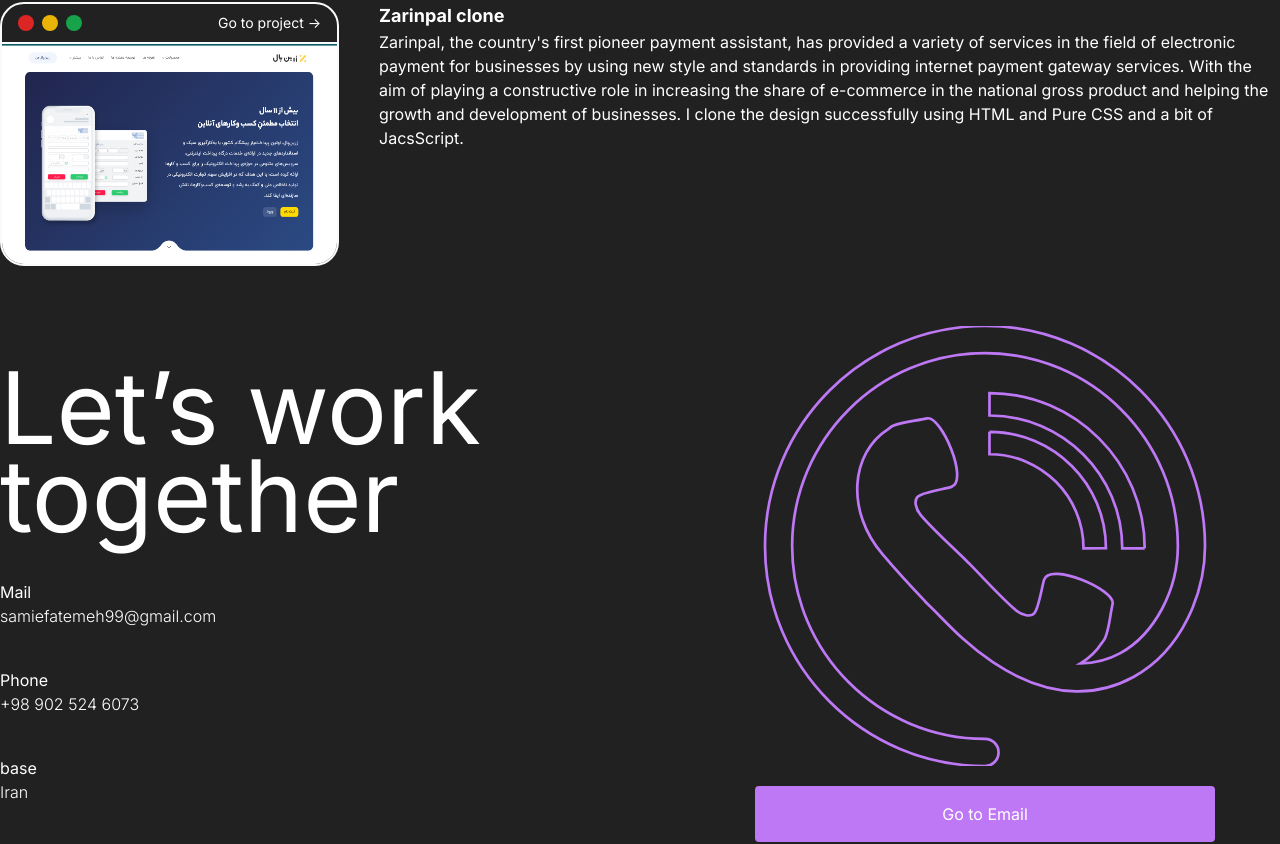
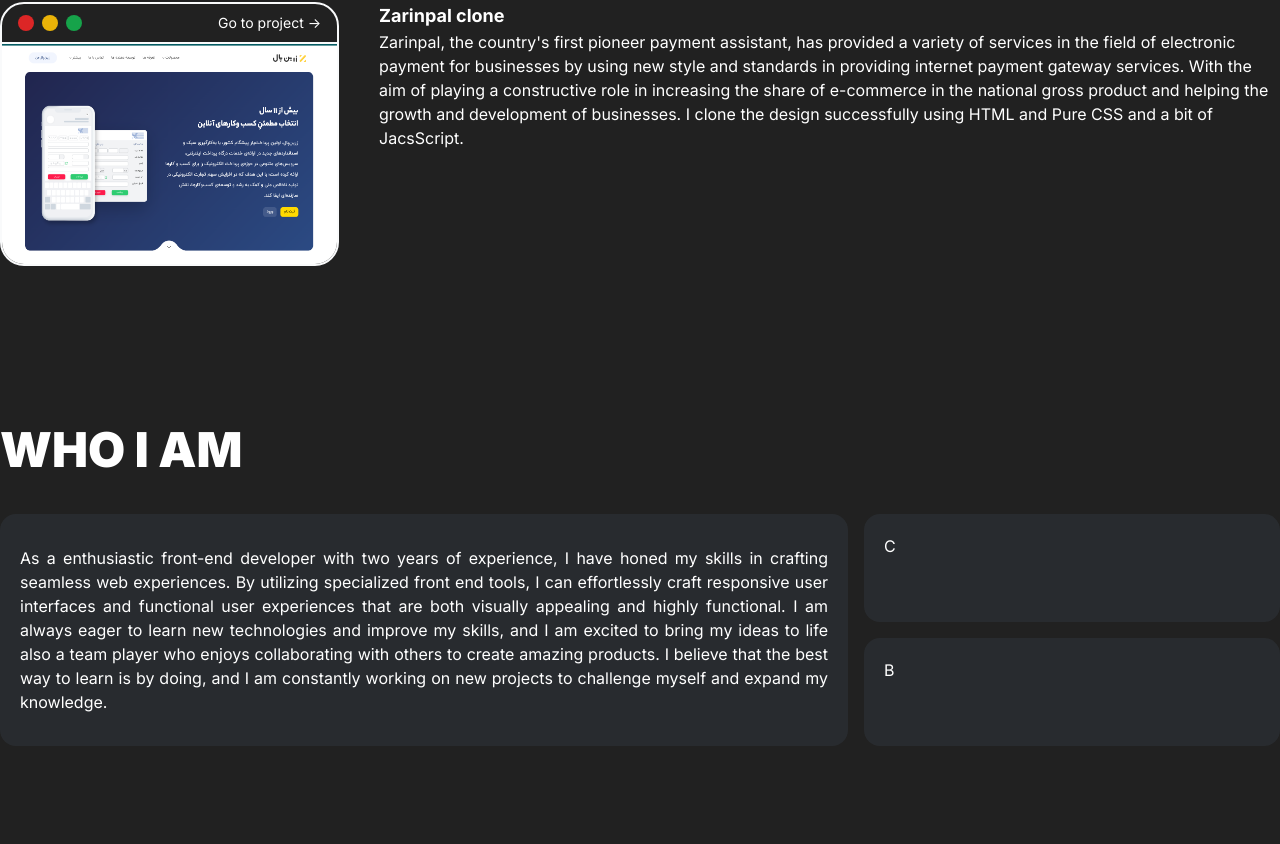
Before and after one commit to mhsamie/portfolio, a Next.js app: page / in a window 1280 px wide. Shown: the part 1934-2778 px from the top of the page. Built offline with nearby package versions, Linux system fonts and the light colour scheme.

Commit message:
feat: working on about me section and added some docs

```diff
--- a/app/page.tsx
+++ b/app/page.tsx
@@ -4,6 +4,12 @@
 import ProjectSection from "@/components/project-section/ProjectSection";
 import Footer from "@/components/footer/Footer";
 import Contact from "@/components/contact/Contact";
+import AboutMe from "@/components/about me/AboutMe";
+import { Viewport } from "next";
+
+export const viewport: Viewport = {
+  themeColor: "blak",
+};
 
 export default function Home() {
   return (
@@ -14,6 +20,7 @@
       </section>
       <ProjectSection />
       <Projects />
+      <AboutMe />
       <Contact />
       <Footer />
     </>
--- a/components/Blog/Blog.tsx
+++ b/components/Blog/Blog.tsx
@@ -4,6 +4,12 @@
 
 const Blog = () => {
   const AllArticles = [
+    {
+      link: "https://medium.com/@samiefatemeh99/seo-optimization-why-you-should-optimize-web-vitals-and-lighthouse-scores-for-your-websites-0c66c304c8fd",
+      title:
+        "SEO OPTIMIZATION: Why You Should Optimize Web Vitals and Lighthouse Scores for Your Websites",
+      desc: "In today’s digital age, having a strong online presence is crucial for businesses and individuals alike. Whether you are selling products...",
+    },
     {
       link: "https://medium.com/@samiefatemeh99/alpine-js-a-lightweight-framework-for-big-projects-or-simple-tasks-830aefd88f93",
       title:
--- a/components/about me/AboutMe.jsx
+++ b/components/about me/AboutMe.jsx
@@ -1,6 +1,33 @@
-import "./AboutMe.css";
 const AboutMe = () => {
-  return <div></div>;
+  return (
+    <div className="w-full max-w-[1366px] my-20 text-white">
+      <div className="my-10">
+        <span className="lg:px-5 text-xl text-center lg:text-start max-w-[1366px] xl:px-0 w-full lg:text-5xl font-black text-white mt-10 mb-5 lg:mt-20">
+          WHO I AM
+        </span>
+      </div>
+      <div class="w-full grid grid-flow-col grid-cols-1 lg:grid-rows-2 lg:grid-cols-3 gap-4">
+        <div class="p-5 py-8 lg:row-span-2 text-justify  lg:col-span-2 bg-slate-600 bg-opacity-20 rounded-2xl w-full">
+          As a enthusiastic front-end developer with two years of experience, I
+          have honed my skills in crafting seamless web experiences. By
+          utilizing specialized front end tools, I can effortlessly craft
+          responsive user interfaces and functional user experiences that are
+          both visually appealing and highly functional. I am always eager to
+          learn new technologies and improve my skills, and I am excited to
+          bring my ideas to life also a team player who enjoys collaborating
+          with others to create amazing products. I believe that the best way to
+          learn is by doing, and I am constantly working on new projects to
+          challenge myself and expand my knowledge.
+        </div>
+        <div class="p-5 col-span-1  bg-slate-600 bg-opacity-20 rounded-2xl ">
+          B
+        </div>
+        <div class="p-5 col-span-1 col-start-3  bg-slate-600 bg-opacity-20 rounded-2xl w-full">
+          C
+        </div>
+      </div>
+    </div>
+  );
 };
 
 export default AboutMe;
--- a/components/project-viewer/ProjectCard.tsx
+++ b/components/project-viewer/ProjectCard.tsx
@@ -39,7 +39,7 @@
             height={1000}
             quality={100}
             objectFit="cover"
-            className="w-full h-[220px] "
+            className="w-full h-[220px] aspect-square"
           />
         </div>
       </div>
```
